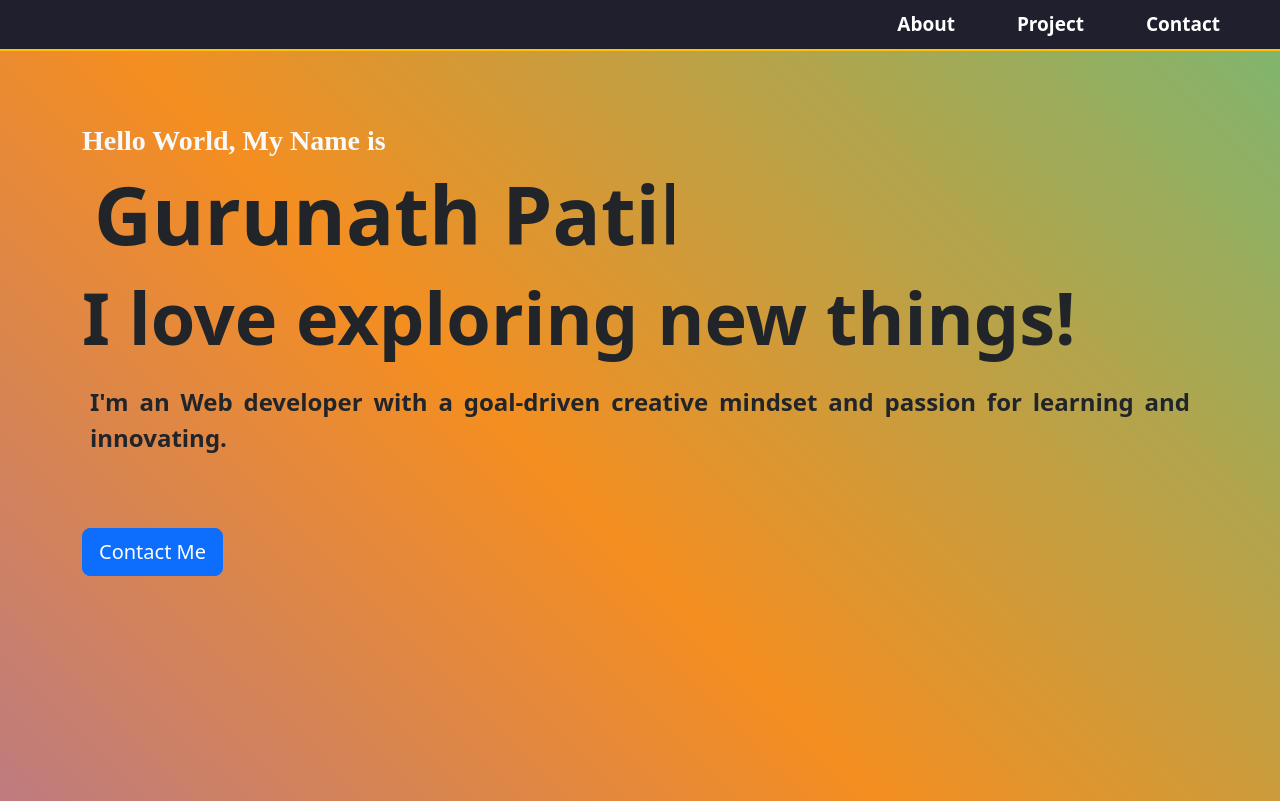
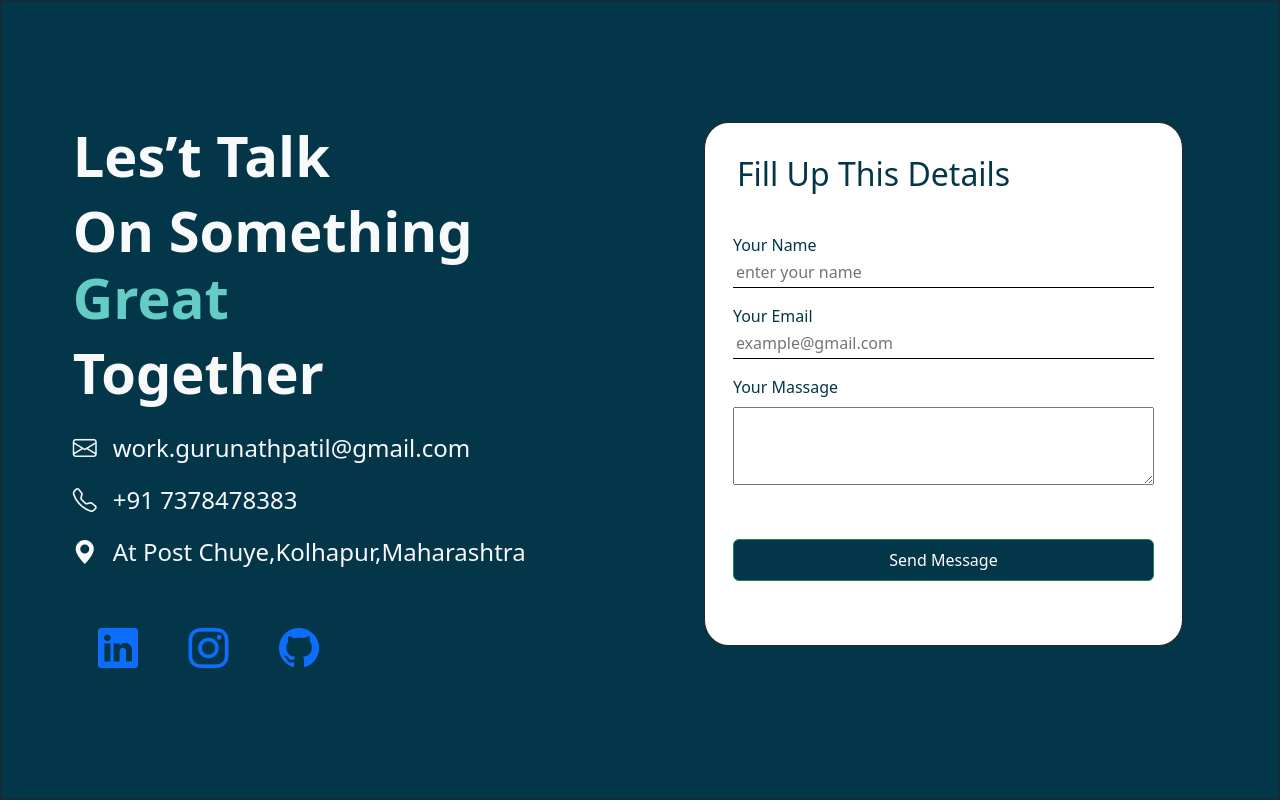
Before and after one commit to gurunath-patil/my_portfolio, a React (Vite) app: page /contactform in a window 1280 px wide. Shown: the top 801 px of the page. Built offline with nearby package versions, Linux system fonts and the light colour scheme; a web font is replaced by a local one.

Commit message:
add contact form page also setup routing

```diff
--- a/index.html
+++ b/index.html
@@ -1,5 +1,6 @@
 <!DOCTYPE html>
 <html lang="en">
+
 <head>
 	<meta charset="UTF-8" />
 	<meta name="viewport" content="width=device-width, initial-scale=1.0" />
@@ -8,8 +9,12 @@
 
 	<!-- material icons -->
 	<link rel="stylesheet" href="https://fonts.googleapis.com/icon?family=Material+Icons" />
+
 	<!-- boostrap styling -->
 	<link href="https://cdn.jsdelivr.net/npm/bootstrap@5.3.3/dist/css/bootstrap.min.css" rel="stylesheet" />
+
+	<!-- boostrap icon link -->
+	<link rel="stylesheet" href="https://cdn.jsdelivr.net/npm/bootstrap-icons@1.5.0/font/bootstrap-icons.css" />
 
 	<title></title>
 	<script type="module" src="/src/main.jsx"></script>
@@ -18,4 +23,5 @@
 <body>
 	<div id="root"></div>
 </body>
+
 </html>
--- a/package.json
+++ b/package.json
@@ -13,9 +13,11 @@
 		"preview": "vite preview"
 	},
 	"dependencies": {
+		"moment": "^2.30.1",
 		"react": "^18.2.0",
 		"react-dom": "^18.2.0",
-		"react-hook-form": "^7.51.3"
+		"react-hook-form": "^7.51.3",
+		"react-router-dom": "^6.23.1"
 	},
 	"devDependencies": {
 		"@types/react": "^18.2.43",
--- /dev/null
+++ b/src/app.jsx
@@ -0,0 +1,23 @@
+import React from "react";
+import Title_ui from "./title";
+import { About } from "./about";
+import { ProjectDetails } from "./project_details";
+import Experience from "./exprince";
+import Skills from "./skills";
+import Education from "./education";
+import Contact from "./contact";
+
+export default function App() {
+
+    return (
+        <>
+            <Title_ui />
+            <About />
+            <ProjectDetails />
+            <Experience />
+            <Skills />
+            <Education />
+            <Contact />
+        </>
+    )
+}
--- /dev/null
+++ b/src/contactPage.jsx
@@ -0,0 +1,93 @@
+import React, { useState } from "react";
+import "./style.css"
+import moment from "moment";
+
+export default function ContactPage() {
+    const [name, setName] = useState()
+    const [email, setEmail] = useState()
+    const [massage, setMassage] = useState()
+
+    async function sendMassage(e) {
+        e.preventDefault();
+        const emailCondition = new RegExp('^[a-zA-Z0-9._%+-]+@[a-zA-Z0-9.-]+\.[a-zA-Z]{2,}$')
+        let emailStatus = emailCondition.test(email)
+        if (emailStatus) {
+            try {
+                let result = await fetch(`https://script.google.com/macros/s/AKfycbyh2bCzV8WOzyu5QUdC2319dkQ90SruuOVhFWQhsYonazxCaUmwT-SYVfBFg47j3yGD4A/exec?first=${name}&email=${email}&message=${massage}&date=${moment().format("DD/MM/YYYY, h:mm a")}`)
+                let output = await result.text()
+                if (typeof output == "string") {
+                    alert('your details received successfully')
+                    window.location.reload()
+                }
+            } catch (err) {
+                alert('data not save succefully try again')
+            }
+        } else {
+            alert("please enter valid email")
+        }
+
+    }
+
+    return (
+        <>
+            <div className="w-100 min-vh-100 d-flex justify-contnet-center flex-wrap align-items-center border border-dark" id="contact-details-container">
+                <div className="row container-fluid p-2">
+                    {/* first part left side */}
+                    <div className="col-12 col-sm-12 col-md-12 col-lg-6" id="left-side-container">
+                        <h1 className="display-4 text-capitalize text-light fw-bold">Les’t talk</h1>
+                        <h1 className="display-4 text-capitalize text-light fw-bold">on something <span id="add-color-great">great</span></h1>
+                        <h1 className="display-4 text-capitalize text-light fw-bold">together</h1>
+                        <p className="mt-4 fs-4 text-light d-flex flrx-wrap"><i className="bi bi-envelope me-3 fs-4"></i>work.gurunathpatil@gmail.com</p>
+                        <p className="fs-4 text-light d-flex flrx-wrap"><i className="bi bi-telephone me-3 fs-4"></i>+91 7378478383</p>
+                        <p className="fs-4 text-light d-flex flrx-wrap"><i className="bi bi-geo-alt-fill me-3 fs-4"></i>At Post Chuye,Kolhapur,Maharashtra</p>
+                        <div className="w-50 d-flex justify-content-around mt-5">
+                            <a href="https://www.linkedin.com/in/gurunath-patil" target="_blank"><i className="bi bi-linkedin fs-1"></i></a>
+                            <a href="https://www.instagram.com/gurunath_patil_?igsh=MXB3Y2I1cDFtbnEybg==" target="_blank"><i className="bi bi-instagram fs-1"></i></a>
+                            <a href="https://github.com/gurunath-patil" target="_blank"><i className="bi bi-github fs-1"></i></a>
+                        </div>
+                    </div>
+
+                    {/* right side part */}
+                    <div className="col-12 col-sm-12 col-md-12 col-lg-6 d-flex justify-content-center" id="right-side-container">
+                        <form action="" className="w-75">
+                            <div className="row border border-dark p-3" id="form-container">
+                                <div className="col-12 col-md-12 col-lg-12 mb-3 p-3">
+                                    <h2 className="text-capitalize form-text-color">fill up this details</h2>
+                                </div>
+                                <div className="col-12 col-md-12 col-lg-12">
+                                    <label htmlFor="name" className="form-text-color">Your Name</label>
+                                </div>
+                                <div className="col-12 col-md-12 col-lg-12 mb-3">
+                                    <input type="text" id="name" name="name" placeholder="enter your name"
+                                        onChange={(e) => setName(e.target.value)}
+                                        value={name} />
+                                </div>
+                                <div className="col-12 col-md-12 col-lg-12">
+                                    <label htmlFor="emailid" className="form-text-color">Your Email</label>
+                                </div>
+                                <div className="col-12 col-md-12 col-lg-12 mb-3">
+                                    <input type="email" id="emailid" name="emailid" placeholder="example@gmail.com"
+                                        onChange={(e) => setEmail(e.target.value)}
+                                        value={email} />
+                                </div>
+                                <div className="col-12 col-md-12 col-lg-12 mb-2">
+                                    <label htmlFor="msg" className="form-text-color">Your Massage</label>
+                                </div>
+                                <div className="col-12 col-md-12 col-lg-12 mb-5">
+                                    <textarea className="" name="msg" id="msg" cols="30" rows="3"
+                                        onChange={(e) => setMassage(e.target.value)}
+                                        value={massage}></textarea>
+                                </div>
+                                <div className="col-12 col-md-12 col-lg-12 mb-5">
+                                    <button type="submit"
+                                        onClick={sendMassage}
+                                        className="w-100 btn form-btn-bg btn-outline-success p-2 text-capitalize">send message</button>
+                                </div>
+                            </div>
+                        </form>
+                    </div>
+                </div>
+            </div>
+        </>
+    )
+}
--- a/src/main.jsx
+++ b/src/main.jsx
@@ -1,22 +1,22 @@
 import React, { Fragment } from "react";
 import * as ReactDOM from "react-dom/client";
-import Title_ui from "./title";
-import { ProjectDetails } from "./project_details";
-import { About } from "./about";
-import Experience from "./exprince";
-import Skills from "./skills";
-import Education from "./education";
-import Contact from "./contact";
+import { RouterProvider, createBrowserRouter } from "react-router-dom";
+import App from "./app";
+import ContactPage from "./contactPage";
 
+const route = createBrowserRouter([
+    {
+        path: "my_portfolio",
+        element: <App />
+    },
+    {
+        path: "contactform",
+        element: <ContactPage />
+    }
+])
 ReactDOM.createRoot(document.getElementById('root')).render(
     <>
-        <Title_ui />
-        <About />
-        <ProjectDetails />
-        <Experience />
-        <Skills />
-        <Education />
-        <Contact />
+        <RouterProvider router={route} />
     </>
 
 )
--- a/src/style.css
+++ b/src/style.css
@@ -225,6 +225,7 @@
 
 /* screen size phones */
 @media only screen and (max-width: 600px) {
+
 	/* set title conatiner height for this screen show at mid */
 	#title-flex-container {
 		height: 100vh;
@@ -258,3 +259,60 @@
 }
 
 /* @media only screen and (min-width: 600px) and (max-width: 600px) {} */
+
+#add-color-great {
+	color: #64CCC5;
+}
+
+#contact-details-container {
+	background-color: #04364A;
+}
+
+#form-container {
+	border-radius: 5%;
+}
+
+#name,
+#emailid {
+	border: none;
+	border-bottom: 1px solid;
+	width: 100%;
+	padding: 3px;
+}
+
+#msg {
+	width: 100%;
+}
+
+input:focus {
+	outline: none;
+}
+
+#name:focus,
+#emailid:focus {
+	border-width: 2px;
+}
+
+.form-text-color {
+	color: #04364A;
+}
+
+.form-btn-bg {
+	background-color: #04364A;
+	color: white;
+}
+
+#left-side-container {
+	padding-left: 6%;
+}
+
+#form-container {
+	background-color: white;
+}
+
+@media screen and (max-width: 992px) {
+	#right-side-container {
+		margin-top: 10%;
+		margin-bottom: 5%;
+	}
+}
--- a/src/title.jsx
+++ b/src/title.jsx
@@ -1,4 +1,5 @@
 import React from "react";
+import { Link, Outlet } from "react-router-dom";
 
 function Title() {
 
@@ -25,12 +26,10 @@ function Title() {
                         <h1 className="display-2 fw-bold mb-3">I love exploring new things!</h1>
                         <p className="p-2 fs-4 fw-bold">I'm an Web developer with a goal-driven creative mindset and passion for learning and innovating.</p>
                         {/* <p className="p-1 fs-4 w-75 fw-bold">Currently, I am an intern as a Web Developer at Compserv Private LTD in Kolhapur, and I am also a postgraduate student..</p> */}
-                        <button className="btn btn-primary btn-lg mt-5 " onClick={(res) => {
-                            res.preventDefault()
-                            alert('Contact on: work.gurunathpatil@gmail.com')
-                        }}>Contact Me</button>
+                        <Link to="/contactform" className="btn btn-primary btn-lg mt-5 ">Contact Me</Link>
                     </div>
                 </div>
+                <Outlet />
             </section>
         </>
     )
```
Also changed, not shown: 1 other file (tests, documents, lock files or other folders). Lines whose indentation alone changed are shown as unchanged.
